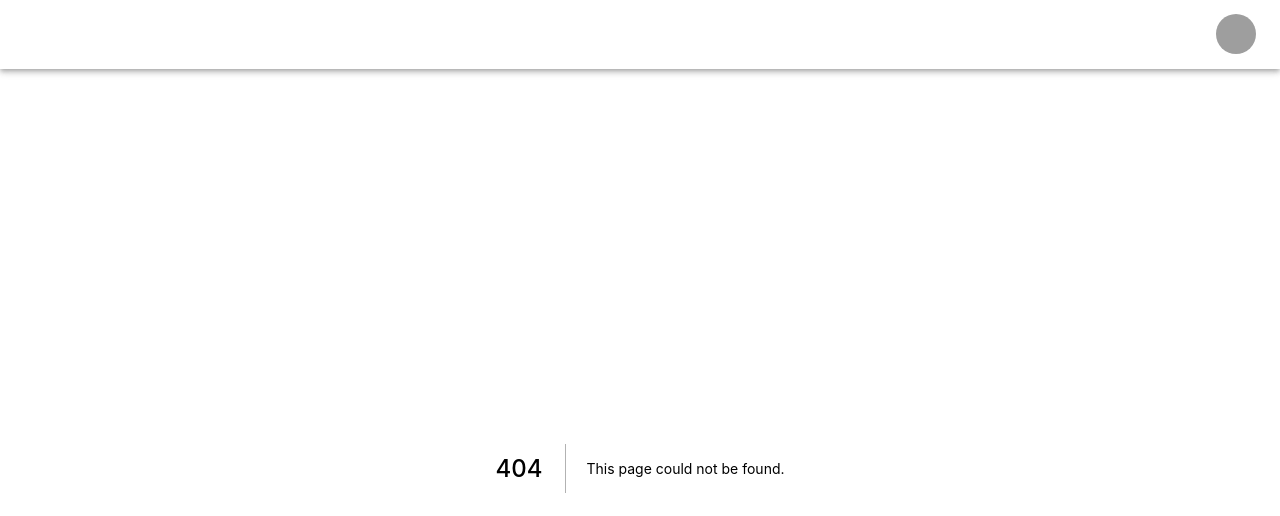
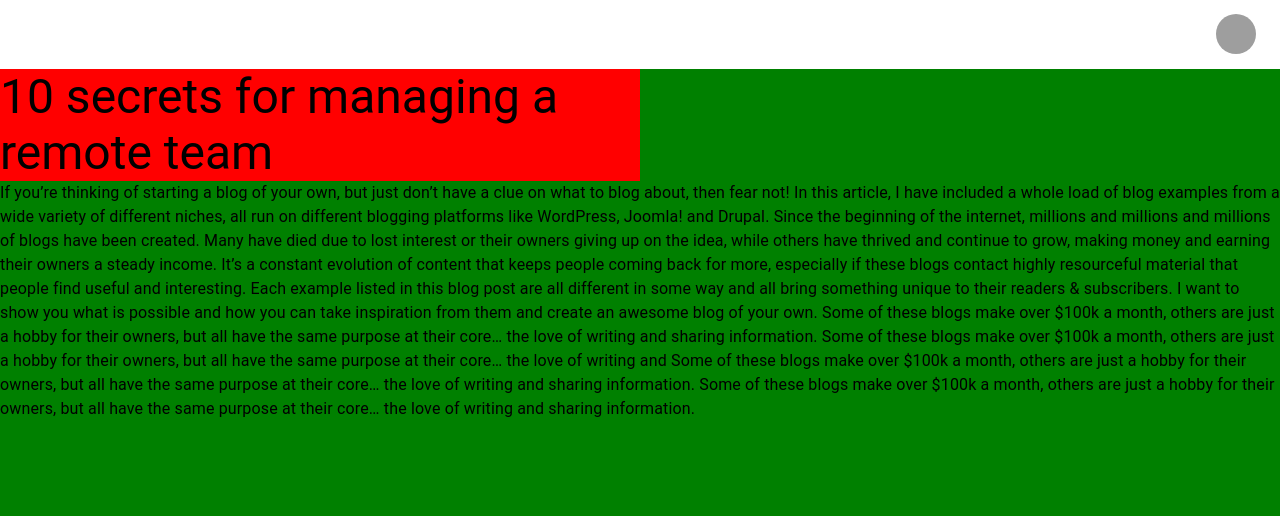
Before and after one commit to RuTa31/next_team_web, a Next.js app: page /post/News_page in a window 1280 px wide. Before the commit this address had no page. Shown: the top 516 px of the page. Built offline with nearby package versions, Linux system fonts and the light colour scheme; grey boxes are pictures that could not be loaded.

Commit message:
news page

```diff
--- /dev/null
+++ b/pages/post/News_page.jsx
@@ -0,0 +1,43 @@
+import { Box, Typography } from "@mui/material";
+
+const News = ({ data }) => {
+  return (
+    <Box sx={{ backgroundColor: "green", height: 1000, width: "100%" }}>
+      <Typography
+        variant="h3"
+        component="div"
+        sx={{ backgroundColor: "red", width: "50%" }}
+      >
+        {data ? data.owner.firstName : "10 secrets for managing a remote team"}
+      </Typography>
+      <Typography>
+        If you’re thinking of starting a blog of your own, but just don’t have a
+        clue on what to blog about, then fear not! In this article, I have
+        included a whole load of blog examples from a wide variety of different
+        niches, all run on different blogging platforms like WordPress, Joomla!
+        and Drupal. Since the beginning of the internet, millions and millions
+        and millions of blogs have been created. Many have died due to lost
+        interest or their owners giving up on the idea, while others have
+        thrived and continue to grow, making money and earning their owners a
+        steady income. It’s a constant evolution of content that keeps people
+        coming back for more, especially if these blogs contact highly
+        resourceful material that people find useful and interesting. Each
+        example listed in this blog post are all different in some way and all
+        bring something unique to their readers & subscribers. I want to show
+        you what is possible and how you can take inspiration from them and
+        create an awesome blog of your own. Some of these blogs make over $100k
+        a month, others are just a hobby for their owners, but all have the same
+        purpose at their core… the love of writing and sharing information. Some
+        of these blogs make over $100k a month, others are just a hobby for
+        their owners, but all have the same purpose at their core… the love of
+        writing and Some of these blogs make over $100k a month, others are just
+        a hobby for their owners, but all have the same purpose at their core…
+        the love of writing and sharing information. Some of these blogs make
+        over $100k a month, others are just a hobby for their owners, but all
+        have the same purpose at their core… the love of writing and sharing
+        information.
+      </Typography>
+    </Box>
+  );
+};
+export default News;
--- a/pages/post/first_post.js
+++ /dev/null
@@ -1,4 +0,0 @@
-const First_Post = () => {
-  return <>post</>;
-};
-export default First_Post;
```
